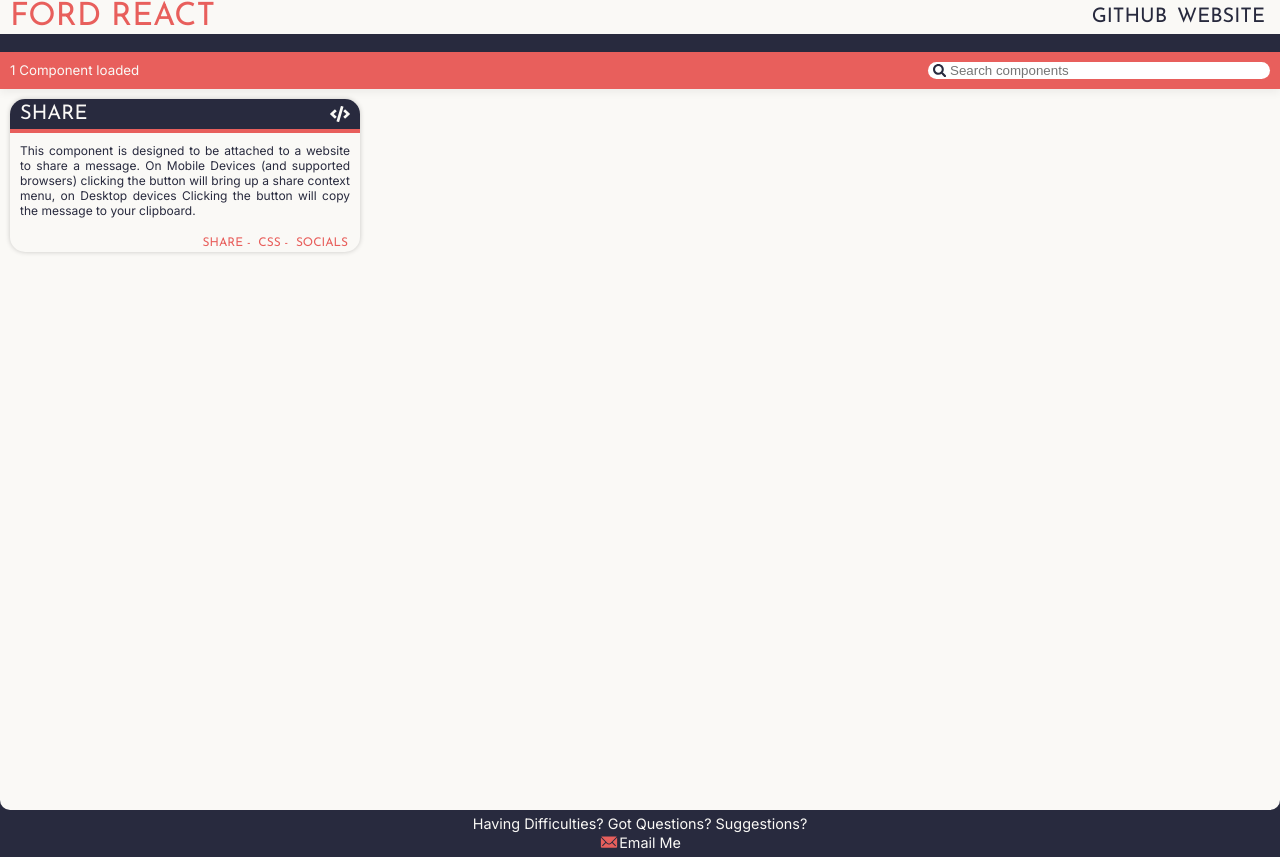
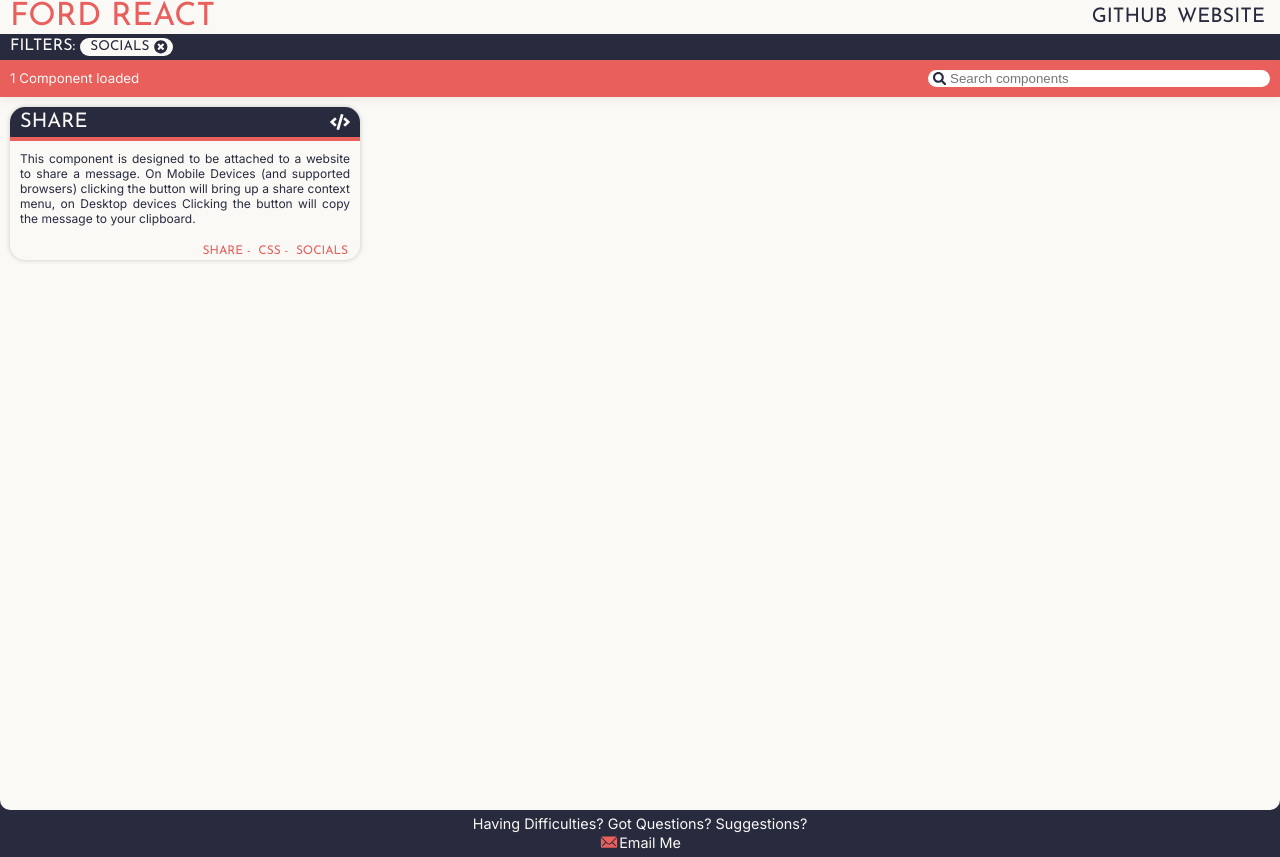
Before and after one commit to Fordcois/ford-react-library, a React (Vite) app: page / in a window 1280 px wide. Both pictures are taken after a click on the element "SOCIALS". Built offline with nearby package versions, Linux system fonts and the light colour scheme.

Commit message:
Styles Filter system

```diff
--- a/src/components/SiteElements/headerbanner.jsx
+++ b/src/components/SiteElements/headerbanner.jsx
@@ -29,9 +29,17 @@ const HeaderBanner = ({ComponentName,codeLink,CSSLink,instructions,toggleInFilte
                     {/* Blue Banners */}
                     {HomePageMode?
                             //  On The Homepage
-                            <span className="ProjectBannerTitle">
-                                &nbsp;{/* TODO - FILTERS WILL GO HERE */}
-                            </span>
+                            <div className="ProjectBannerTitle">
+                            <span className="filter-title">{filters.length===0? ' ' : 'Filters:'}</span>
+                            <div className="filter-tags-container">
+                            {filters.map((filter, index) =>
+                                <div key={index} className="single-filter" onClick={()=>toggleInFilterList(filter)}>
+                                    <span className="filter-name">{filter}</span>
+                                    <FaTimesCircle className="filter-cross"/>
+                                </div>)}
+                            &nbsp;
+                            </div>
+                           </div>
                             :
                             // On The Componenet Page
                             <span className="ProjectBannerTitle">
@@ -45,7 +53,8 @@ const HeaderBanner = ({ComponentName,codeLink,CSSLink,instructions,toggleInFilte
                             //  On The Homepage
 
                         <div className='InstructionsBanner-Home'>
-                                <span >{numOfComponents} {numOfComponents===1? 'Component loaded' :'Components loaded'}</span>
+                                <span> {numOfComponents === 0 ? ('No components found!') : (`${numOfComponents} ${numOfComponents === 1 ? 'Component loaded' : 'Components loaded'}`)}</span>
+
                                 <div className="form-field">
                                     <input type="text" id="fname" name="fname" value={searchTerm} placeholder='Search components' onChange={(event) => setSearchTerm(event.target.value)}className="Searchbar" />
                                     <span className="icon"><FaSearch/></span>
@@ -68,6 +77,4 @@ const HeaderBanner = ({ComponentName,codeLink,CSSLink,instructions,toggleInFilte
 
 export default HeaderBanner;
 
-{/* {filters.map((filter, index) =>
-                    <span key={index} className="single-filter" onClick={()=>toggleInFilterList(filter)}>{filter}</span>)}</div>
-                <span>{`${numberOfComponents} Components loaded`}</span> */}
+{/*  */}
--- a/src/index.css
+++ b/src/index.css
@@ -67,6 +67,7 @@ html, body {
   text-decoration: 2px solid underline var(--Primary)
 }
 .ProjectBanner{
+  min-height: 1.5rem;
   display: flex;
   justify-content: space-between;
   align-items: center;
@@ -75,6 +76,7 @@ html, body {
 }
 
 .ProjectBannerTitle {
+  display: flex;
   color: var(--White);
   text-transform: uppercase;
   font-family: var(--MainFont);
@@ -256,10 +258,44 @@ justify-content: space-between;
     align-items: center;
     border-bottom: 2px solid var(--Primary)
   }
+  .filter-title{
+    margin-right: 5px;
+  }
 
-  .single-filter{
-    padding: 0px 10px;
+  .single-filter {
+    display: flex;
+    font-size: .85rem;
+    cursor: pointer;
+    justify-content: space-between;
+    vertical-align: bottom;
+    border-radius: 35px;
+    padding: 2px 5px;
+    background-color: var(--White);
+    color: var(--Secondary);
   }
+  .single-filter:hover .filter-cross {
+    transform: rotate(90deg); /* Rotate 90 degrees clockwise */
+  }
+  .single-filter:hover .filter-cross, .single-filter:hover {
+    color: var(--Primary)
+  }
+  .filter-cross{
+    font-size: .85rem;
+    color: var(--Secondary);
+    transition: transform 0.2s ease;
+  }
+  .filter-tags-container{
+    display: flex;
+    flex-wrap: wrap;
+  }
+  .filter-tags-container > *:not(:last-child) {
+    margin-right: 3px;
+  }
+  .filter-name{
+    margin: 0px 5px;
+  }
+
+
 
   .form-field {
     position: relative;
```
